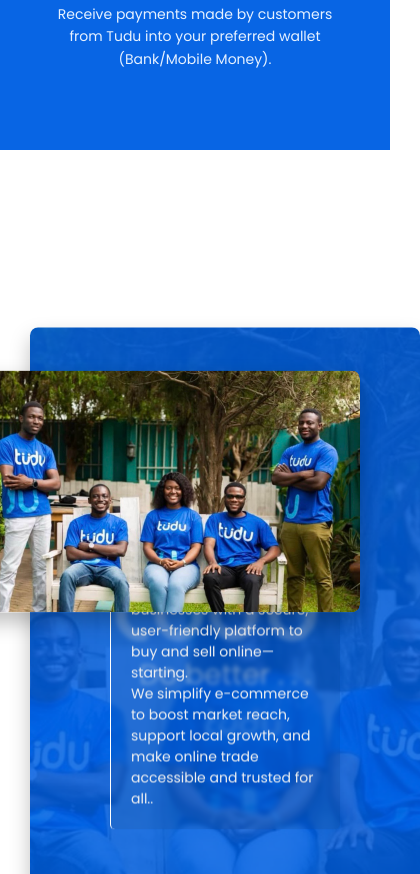
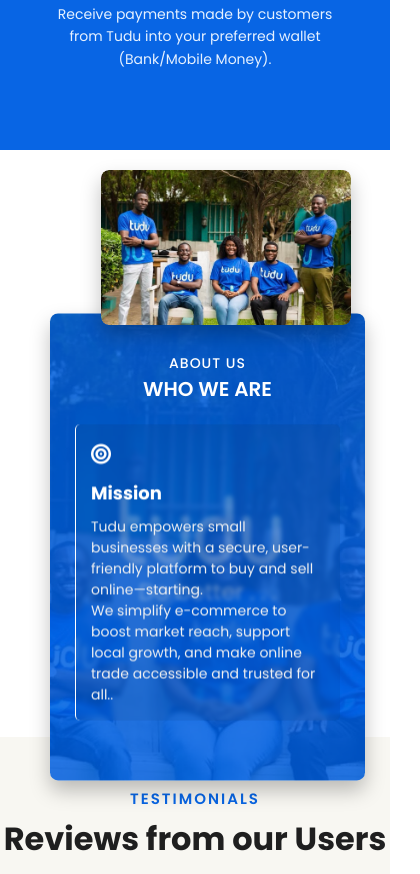
Before and after one commit to jaclyn-n/tuduAfrica, a plain HTML site: page index.html in a window 390 px wide. Shown: the part 3270-4144 px from the top of the page, 420 px wide, since content can reach past the window. Drawn offline with nearby package versions, Linux system fonts and the light colour scheme.

Commit message:
adding responsiveness updates

```diff
--- a/style.css
+++ b/style.css
@@ -248,7 +248,6 @@
   flex-direction: row;
   gap: 30px;
   margin-top: 40px;
-
 }
 .hero-buttons a {
   text-decoration: none;
@@ -944,29 +943,64 @@
   display: block;
   border-radius: 8px;
 }
-
-/* Responsive */
 @media (max-width: 768px) {
   .about-wrapper {
+    position: relative;
+    display: flex;
     flex-direction: column;
-    padding: 40px 20px;
+    align-items: center;
+    padding: 20px;
+    min-height: auto;
   }
 
-  .about-left,
+  .about-left {
+    position: relative;
+    width: 90%;
+    padding: 40px 25px;
+    z-index: 1;
+    margin-top: 50px; /* space for image to sit above */
+    margin-bottom: 30px;
+    margin-right: 130px;
+    background-size: cover;
+    background-position: center;
+    border-radius: 8px;
+    min-height: 280px;
+  }
   .about-right {
+    position: absolute;
+    top: 20px;
+    right: 10%;
+    transform: translateY(0);
+    width: 80%;
+    max-width: 250px;
+    z-index: 2;
+    box-shadow: 0 10px 20px rgba(0, 0, 0, 0.25);
+    border-radius: 8px;
+  }
+  .about-right img {
     width: 100%;
+    border-radius: 8px;
   }
 
-  .about-right {
-    margin-top: 20px;
+  .section-title,
+  .section-subtitle {
+    text-align: center;
+    color: #fff;
   }
 
   .section-title {
-    font-size: 22px;
+    font-size: 20px;
+    margin-bottom: 20px;
   }
 
   .service-card {
     flex-direction: column;
+    padding: 15px;
+    gap: 10px;
+  }
+
+  .card-content p {
+    font-size: 14px;
   }
 }
 
@@ -1051,8 +1085,6 @@
   box-shadow: 0 10px 25px rgba(0, 0, 0, 0.1);
   text-align: center;
   transition: transform 0.3s ease, box-shadow 0.3s ease;
-
-  /* NEW FLEX SETTINGS */
   display: flex;
   flex-direction: column;
   align-items: center;
@@ -1246,6 +1278,7 @@
     font-size: 10px;
     max-width: 120px;
     padding: 4px 8px;
+    overflow: hidden;
   }
 
   .download div:nth-child(1),
@@ -1253,7 +1286,7 @@
   .download div:nth-child(3),
   .download div:nth-child(4),
   .download div:nth-child(5) {
-    position: static;
+    position: absolute;
     transform: none;
     margin: 5px;
   }
@@ -1262,6 +1295,13 @@
     display: flex;
     flex-wrap: wrap;
     justify-content: center;
+  }
+  .download-text {
+    order: 1;
+  }
+
+  .download-image {
+    order: 2;
   }
 }
 /*
```
